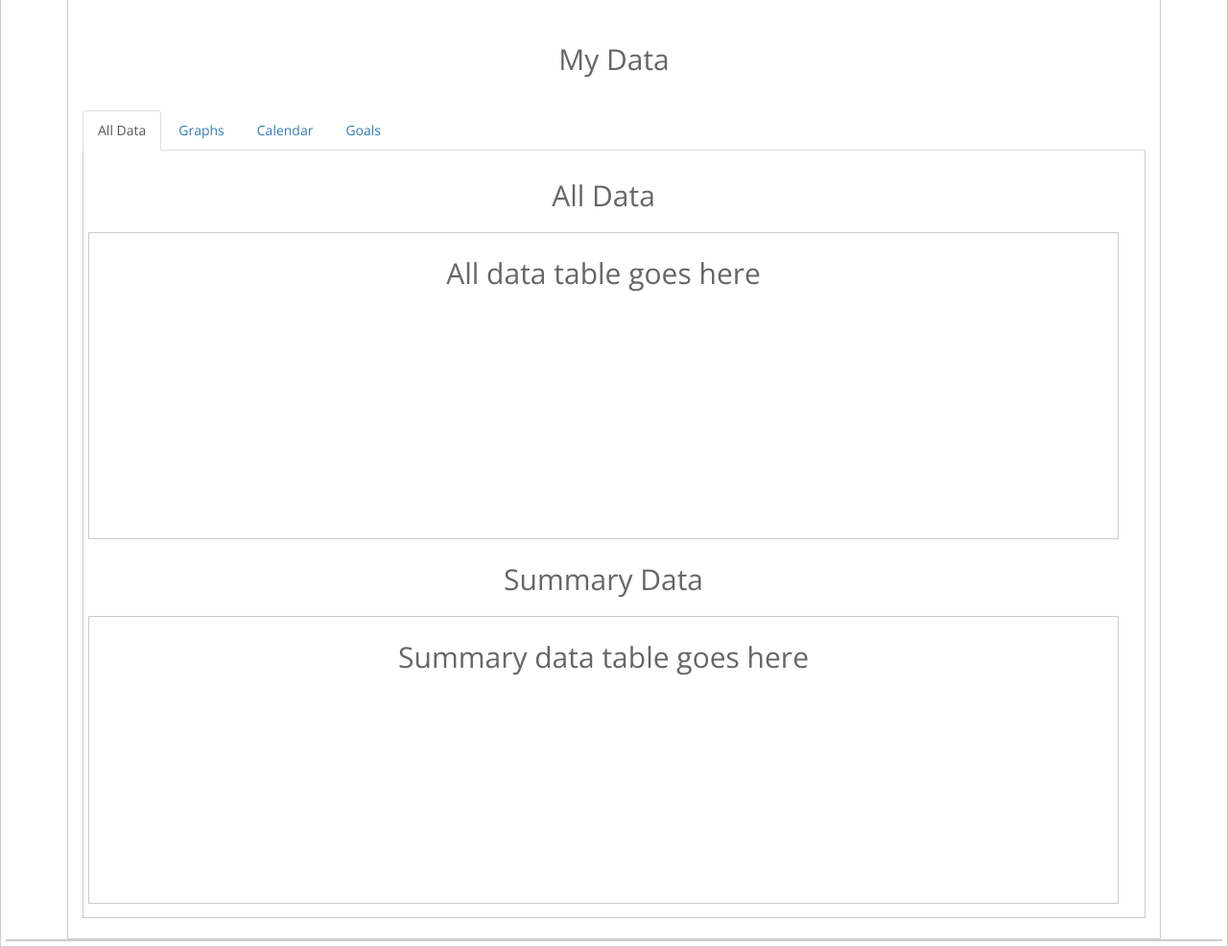
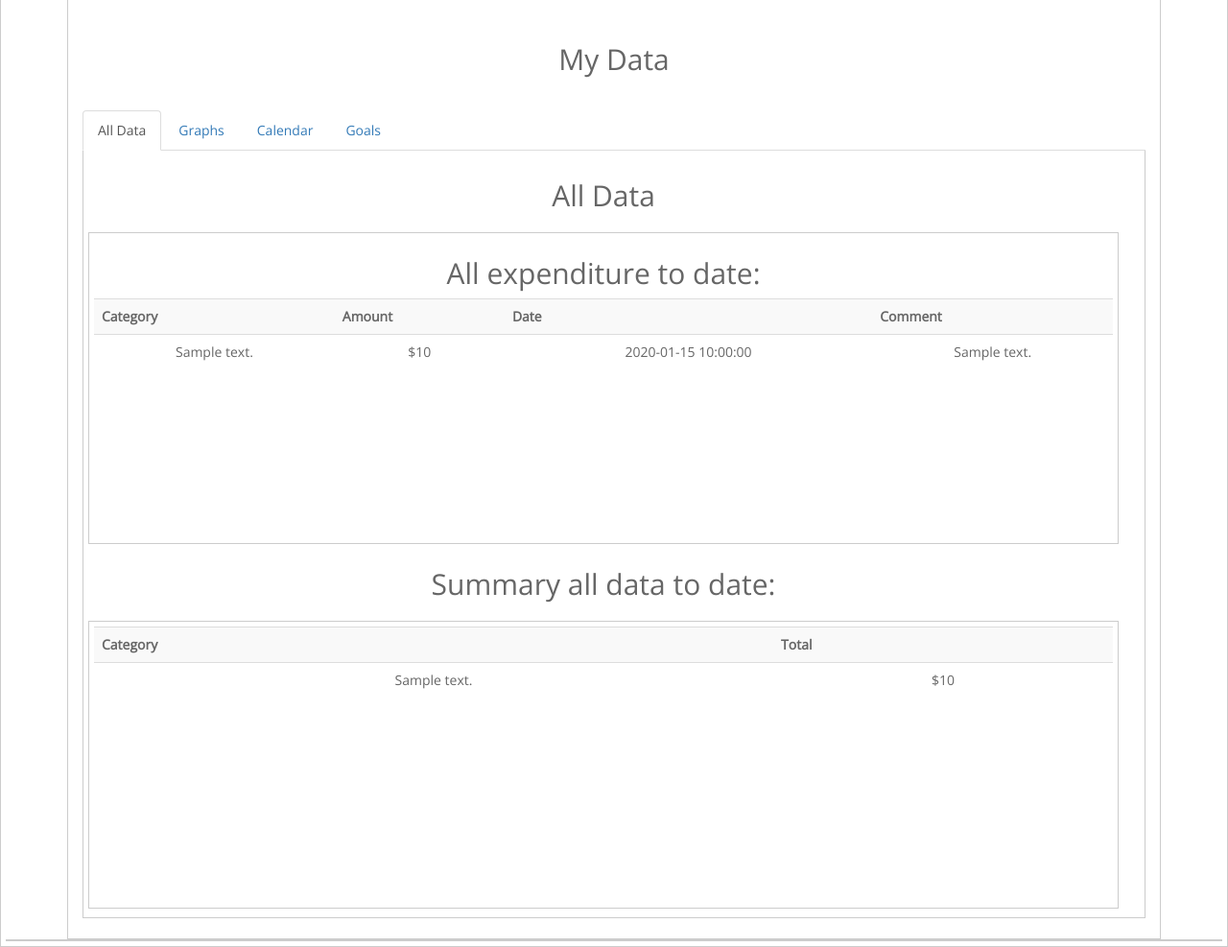
Before and after one commit to GregAndArron/Web2Assignment3, a PHP site: page /myDataAll.php in a window 1280 px wide. Shown: the part 289-1276 px from the top of the page at 96% size. Run offline with PHP 8.4, Linux system fonts and the light colour scheme; the visitor is signed in with stand-in values (Sample User, id 1); tables that the repository leaves empty or names only in its code hold one stand-in row (values such as "Sample post"); a stand-in replaces the project's code that opens the database connection; some libraries are stand-ins or nearby versions.

Commit message:
Added in two tables for all data and summary data

```diff
--- a/myDataAll.php
+++ b/myDataAll.php
@@ -23,13 +23,66 @@ require_once("scripts/navbar.php");
                 <h2>All Data</h2>
             </div>
             <div class="middleMyDataAllData text-center col-sm-8">
-                <h2>All data table goes here</h2>
+                <h2>All expenditure to date:</h2>
+                <div class="shorttable">
+                    <?php
+                    $query = "SELECT tbl_category.description, amount, date, comment"
+                            . " FROM tbl_item"
+                            . " JOIN tbl_category"
+                            . " USING (category_id)"
+                            . " WHERE user_id='{$_SESSION['user_id']}'"
+                            . " ORDER BY date DESC";
+
+                    $result = mysqli_query($dbc, $query) or die("Couldn't get user data; " . mysqli_error($dbc));
+
+                    //Show results in a pretty table
+                    if (mysqli_num_rows($result) > 0) {
+                        //Table header
+                        echo "<table class='table table-striped'><tr><th>Category</th><th>Amount</th><th>Date</th><th>Comment</th></tr>";
+                        while ($row = mysqli_fetch_assoc($result)) {
+                            //TODO format date
+                            echo "<tr><td>{$row['description']}</td>";
+                            echo "<td>\${$row['amount']}</td>";
+                            echo "<td>{$row['date']}</td>";
+                            echo "<td>{$row['comment']}</td></tr>";
+                        }
+                        echo "</table>";
+                    } else {
+                        echo "No data for user";
+                    }
+                    ?>
+                </div>
             </div>
             <div class="middleMyDataHeading text-center col-sm-8">
-                <h2>Summary Data</h2>
+                <h2>Summary all data to date:</h2>
             </div>
             <div class="middleMyDataSumData text-center col-sm-8">
-                <h2>Summary data table goes here</h2>
+                <div class="shorttable">
+                    <?php
+                    $query = "SELECT tbl_category.description, SUM(tbl_item.amount) as total"
+                            . " FROM tbl_item"
+                            . " JOIN (tbl_category) USING (category_id)"
+                            . " WHERE tbl_item.user_id='{$_SESSION['user_id']}'"
+                            . " GROUP BY tbl_category.description"
+                            . " ORDER BY tbl_category.description ASC";
+
+                    $result = mysqli_query($dbc, $query) or die("Couldn't get user data; " . mysqli_error($dbc));
+
+                    //Show results in a pretty table
+                    if (mysqli_num_rows($result) > 0) {
+                        //Table header
+                        echo "<table class='table table-striped'><tr><th>Category</th><th>Total</th></tr>";
+                        while ($row = mysqli_fetch_assoc($result)) {
+                            //TODO format date
+                            echo "<tr><td>{$row['description']}</td>";
+                            echo "<td>\${$row['total']}</td>";
+                        }
+                        echo "</table>";
+                    } else {
+                        echo "No data for user";
+                    }
+                    ?>
+                </div>
             </div>
         </div>
     </div>
--- a/scripts/header.php
+++ b/scripts/header.php
@@ -2,6 +2,13 @@
 <?php
 //Start the session
 session_start();
+
+//used for debugging
+function debug($var){
+    echo "<pre>";
+    print_r($var);
+    echo "</pre>";
+}
 
 //Check if login is required and there is a logged in user
 if (isset($require_login) && !isset($_SESSION['user_id'])) {
--- a/style.css
+++ b/style.css
@@ -205,7 +205,7 @@ left: 0%;
 }
 .middleMyDataAllData{
   width: 98%;
-  height:320px;
+  min-height:320px;
   float: left;
   padding: 5px 5px;
 }
@@ -223,7 +223,7 @@ left: 0%;
 }
 .middleMyDataSumData{
   width: 98%;
-  height:300px;
+  min-height:300px;
   float: left;
   padding: 5px 5px;
 }
@@ -291,3 +291,9 @@ header,
 footer {
   border: solid 1px #ccc;
 }
+
+.shorttable{
+    height:250px;
+    overflow-y: scroll;
+
+}
```
